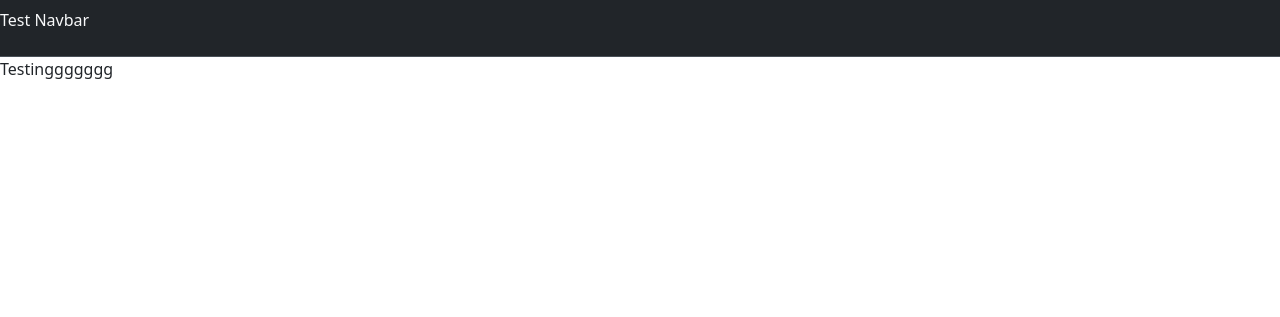
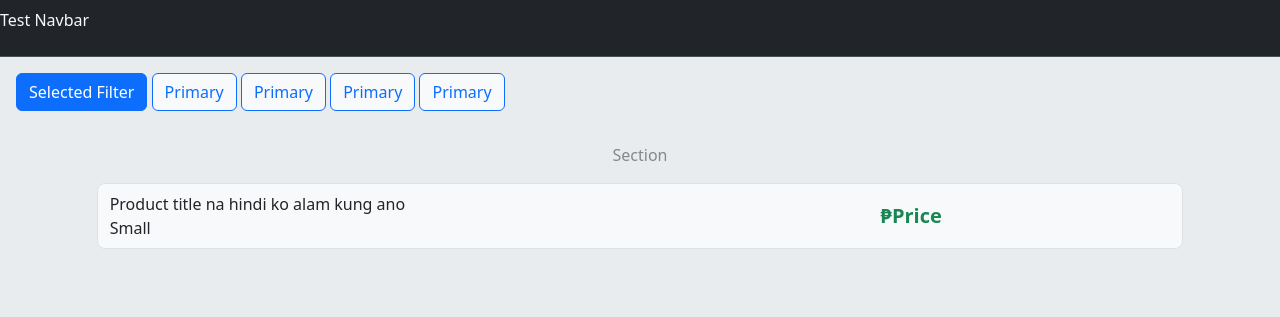
Before and after one commit to ssntn/our-store, a Flask app: page / in a window 1280 px wide. Shown: the top 317 px of the page. Run offline with Flask 3, Linux system fonts and the light colour scheme; some libraries are stand-ins or nearby versions.

Commit message:
Added placeholder section for list mode
Error: Home.html 23. Row adds PE on home

```diff
--- a/templates/base.html
+++ b/templates/base.html
@@ -22,9 +22,13 @@
 			integrity="sha384-QWTKZyjpPEjISv5WaRU9OFeRpok6YctnYmDr5pNlyT2bRjXh0JMhjY6hW+ALEwIH"
 			crossorigin="anonymous" />
 
+		<link
+			rel="stylesheet"
+			href="https://cdn.jsdelivr.net/npm/bootstrap-icons@1.3.0/font/bootstrap-icons.css" />
+
 		{% block head %} {% endblock %}
 	</head>
-	<body>
+	<body class="bg-body-secondary">
 		<nav
 			class="navbar bg-dark border-bottom border-body"
 			data-bs-theme="dark">
--- a/templates/home.html
+++ b/templates/home.html
@@ -1,5 +1,46 @@
 {% extends 'base.html' %} {% block head %}
 <title>The Store</title>
 {% endblock %} {% block body %}
-<p>Testinggggggg</p>
+<div class="m-3">
+	<button type="button" class="btn btn-primary">Selected Filter</button>
+	<button type="button" class="btn btn-outline-primary bg-body-tertiary">
+		Primary
+	</button>
+	<button type="button" class="btn btn-outline-primary bg-body-tertiary">
+		Primary
+	</button>
+	<button type="button" class="btn btn-outline-primary bg-body-tertiary">
+		Primary
+	</button>
+	<button type="button" class="btn btn-outline-primary bg-body-tertiary">
+		Primary
+	</button>
+</div>
+
+<!-- Section -->
+<section class="py-3">
+	<p class="text-center text-body-tertiary">Section</p>
+	<div class="row">
+		<div class="col-1"></div>
+		<!-- Container -->
+		<div class="col-10 bg-body-tertiary border rounded-3">
+			<!-- Content -->
+			<div class="row py-2 s-2">
+				<div class="col">
+					<span class="fw-medium"
+						>Product title na hindi ko alam kung ano</span
+					>
+					<br />
+					<span class="fw-light">Small</span>
+				</div>
+				<span
+					class="col my-auto text-center text-success fs-5 fw-semibold"
+					>&#8369;Price</span
+				>
+			</div>
+		</div>
+	</div>
+	<div class="col-1"></div>
+</section>
+
 {% endblock %}
```
